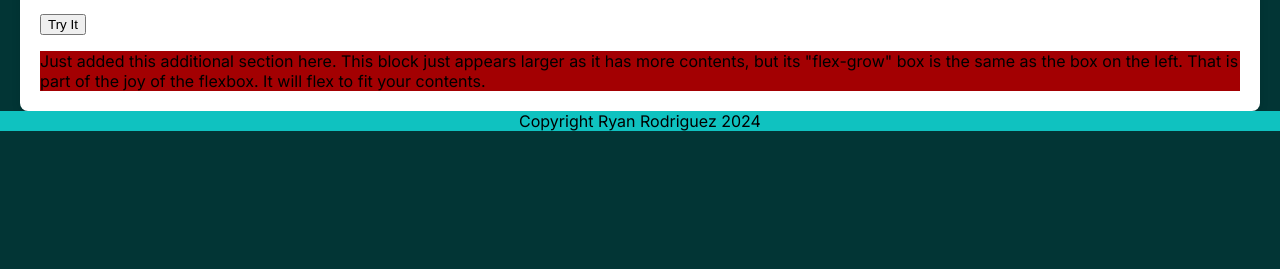
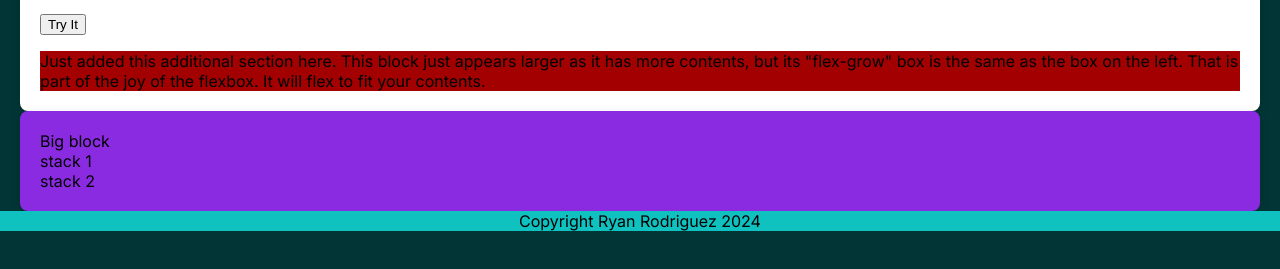
Before and after one commit to RyanR-cyber/responsiveweb, a plain HTML site: page index.html in a window 1280 px wide. Shown: the part 239-508 px from the top of the page. Drawn offline with Linux system fonts and the light colour scheme; a web font is replaced by a local one.

Commit message:
initlize

```diff
--- a/index.html
+++ b/index.html
@@ -27,6 +27,7 @@
 
 
 	<div class="container">
+
         <div class="item">
             <h1>HTML Geolocation</h1>
 <p>Click the button to get your coordinates.</p>
@@ -54,9 +55,16 @@ function showPosition(position) {
 
 			 <div class="section_L">Just added this additional section here.  This block just appears larger as it has more contents, but its "flex-grow" box is the same as the box on the left.  That is part of the joy of the flexbox.  It will flex to fit your contents.</div>
     </div>
+
 	 </div>
 
-
+      <div class="flex-container">
+    <div class="section_T">Big block</div>
+    <div class="stack section_R">
+      <div>stack 1</div>
+      <div>stack 2</div>
+		  </div>
+		  </div>
 
 	<footer>Copyright Ryan Rodriguez 2024</footer>
 </body>
--- a/main.css
+++ b/main.css
@@ -86,3 +86,12 @@ footer{
 .section_L{
 	background: rgba(163,0,2,1.00);
 }
+.flex-container{
+	  max-width: 1200px; /* Maximum width of the container */
+    margin: 0 auto; /* Center the container */
+    padding: 20px; /* Padding inside the container */
+    background-color: blueviolet; /* Background color of the container */
+    box-shadow: 0 2px 10px rgba(0, 0, 0, 0.1); /* Slight shadow for effect */
+    border-radius: 8px; /* Rounded corners */
+	column-gap: 70px;
+}
```
